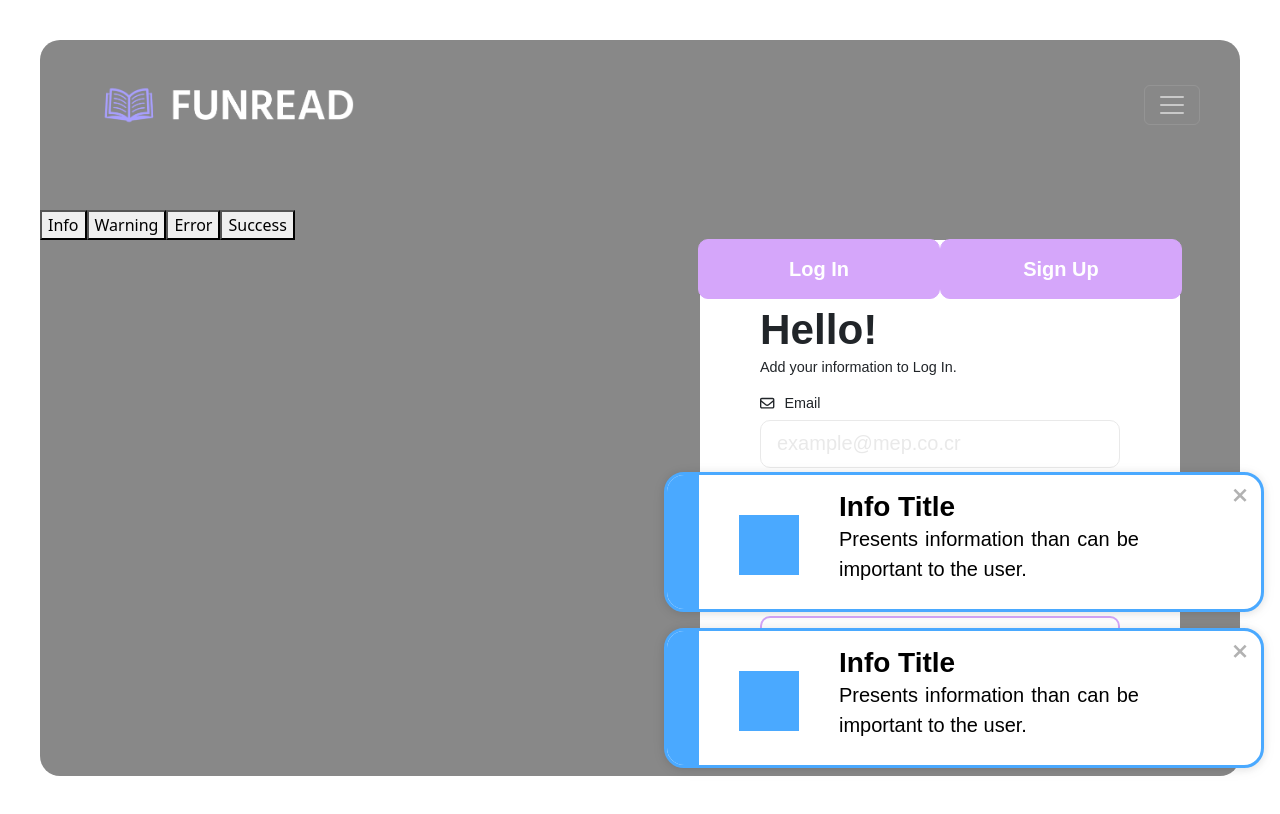
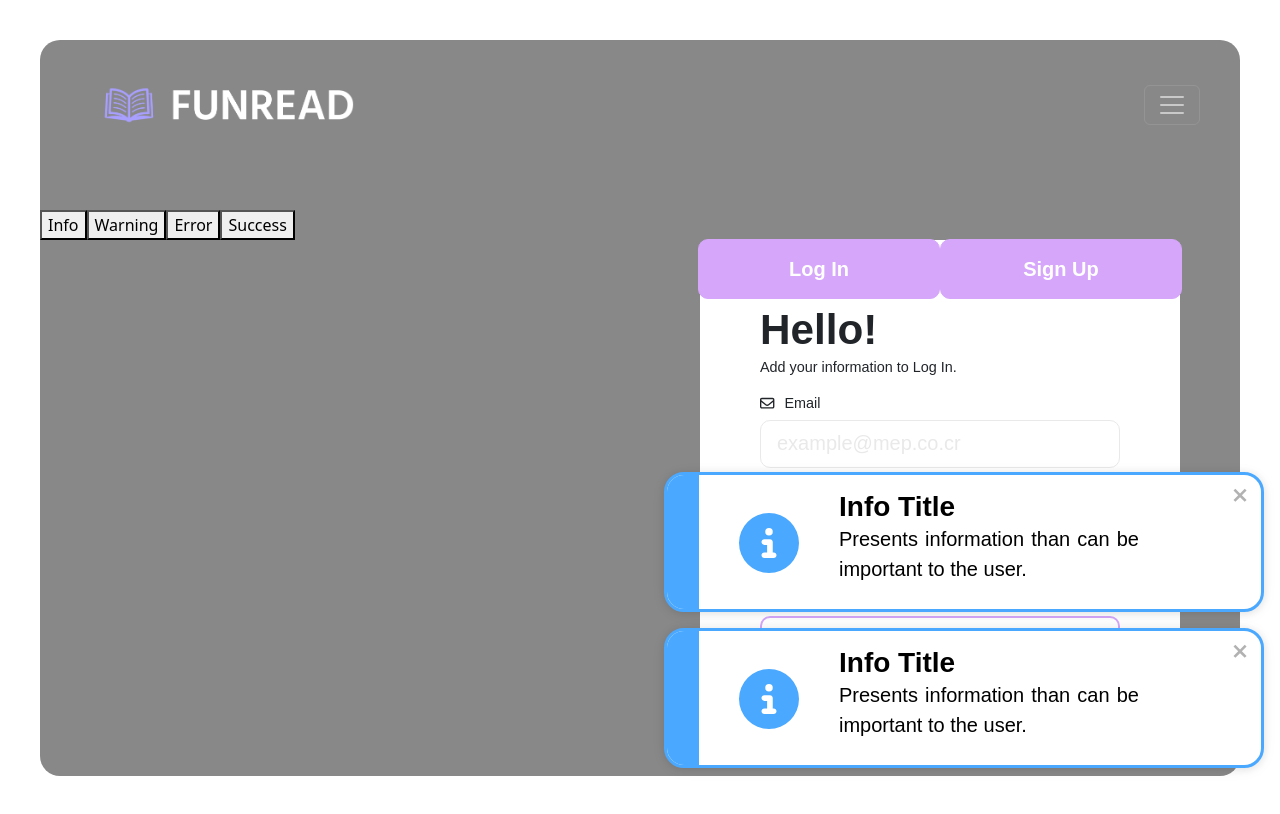
Before and after one commit to Funread/funread, a React (Create React App) app in the folder frontend/: page /TestToast in a window 1280 px wide. Both pictures are taken after a click on the button "Info". Built offline with nearby package versions, Linux system fonts and the light colour scheme.

Commit message:
Update Toast.jsx

```diff
--- a/frontend/src/Components/Shared/Toast/Toast.jsx
+++ b/frontend/src/Components/Shared/Toast/Toast.jsx
@@ -1,21 +1,32 @@
-import React from "react";
+import React, { useState } from "react";
 import "./Toast.css";
 import { ToastContainer, toast, Slide } from "react-toastify";
+import { FontAwesomeIcon } from "@fortawesome/react-fontawesome";
+import {
+  faTriangleExclamation,
+  faSquareCheck,
+  faCircleXmark,
+  faCircleInfo,
+} from "@fortawesome/free-solid-svg-icons";
 
 /**
  * Function MyLibrary:
- * @param {*} props toastTitle, toastMessage y toastType
+ * @param {*} props toastTitle, toastMessage & toastType
  *
- * Componente compartido Toast.
+ * Shared Component: Toast.
  */
 function Toast(props) {
-  const toastBody = (toastColor, toastTitle, toastMessage) => (
+  const [closeTimer, setCloseTimer] = useState(5000);
+
+  const toastBody = (toastColor, toastIcon, toastTitle, toastMessage) => (
     <div className="toast-body">
       <div
         className="toast-color-line"
         style={{ backgroundColor: toastColor }}
       ></div>
-      <div className="toast-icon" style={{ backgroundColor: toastColor }}></div>
+      <div style={{ color: toastColor }}>
+        <FontAwesomeIcon className="toast-icon" icon={toastIcon} />
+      </div>
       <div className="toast-message">
         <h3>{toastTitle}</h3>
         <p style={{ fontSize: "20px" }}>{toastMessage}</p>
@@ -25,19 +36,22 @@ function Toast(props) {
 
   const toastType = (toastType, toastTitle, toastMessage) => {
     if (toastType === "warning") {
-      toast(toastBody("#fccb5b", toastTitle, toastMessage), {
-        style: { borderColor: "#fccb5b" },
-      });
+      toast(
+        toastBody("#fccb5b", faTriangleExclamation, toastTitle, toastMessage),
+        {
+          style: { borderColor: "#fccb5b" },
+        }
+      );
     } else if (toastType === "success") {
-      toast(toastBody("#35ef4b", toastTitle, toastMessage), {
+      toast(toastBody("#35ef4b", faSquareCheck, toastTitle, toastMessage), {
         style: { borderColor: "#35ef4b" },
       });
     } else if (toastType === "error") {
-      toast(toastBody("#ff5a7e", toastTitle, toastMessage), {
+      toast(toastBody("#ff5a7e", faCircleXmark, toastTitle, toastMessage), {
         style: { borderColor: "#ff5a7e" },
       });
     } else {
-      toast(toastBody("#4aa9ff", toastTitle, toastMessage), {
+      toast(toastBody("#4aa9ff", faCircleInfo, toastTitle, toastMessage), {
         style: { borderColor: "#4aa9ff" },
       });
     }
@@ -49,7 +63,7 @@ function Toast(props) {
       <ToastContainer
         position="bottom-right"
         transition={Slide}
-        autoClose={5000}
+        autoClose={closeTimer}
         hideProgressBar={true}
         pauseOnHover={false}
         newestOnTop={true}
```
